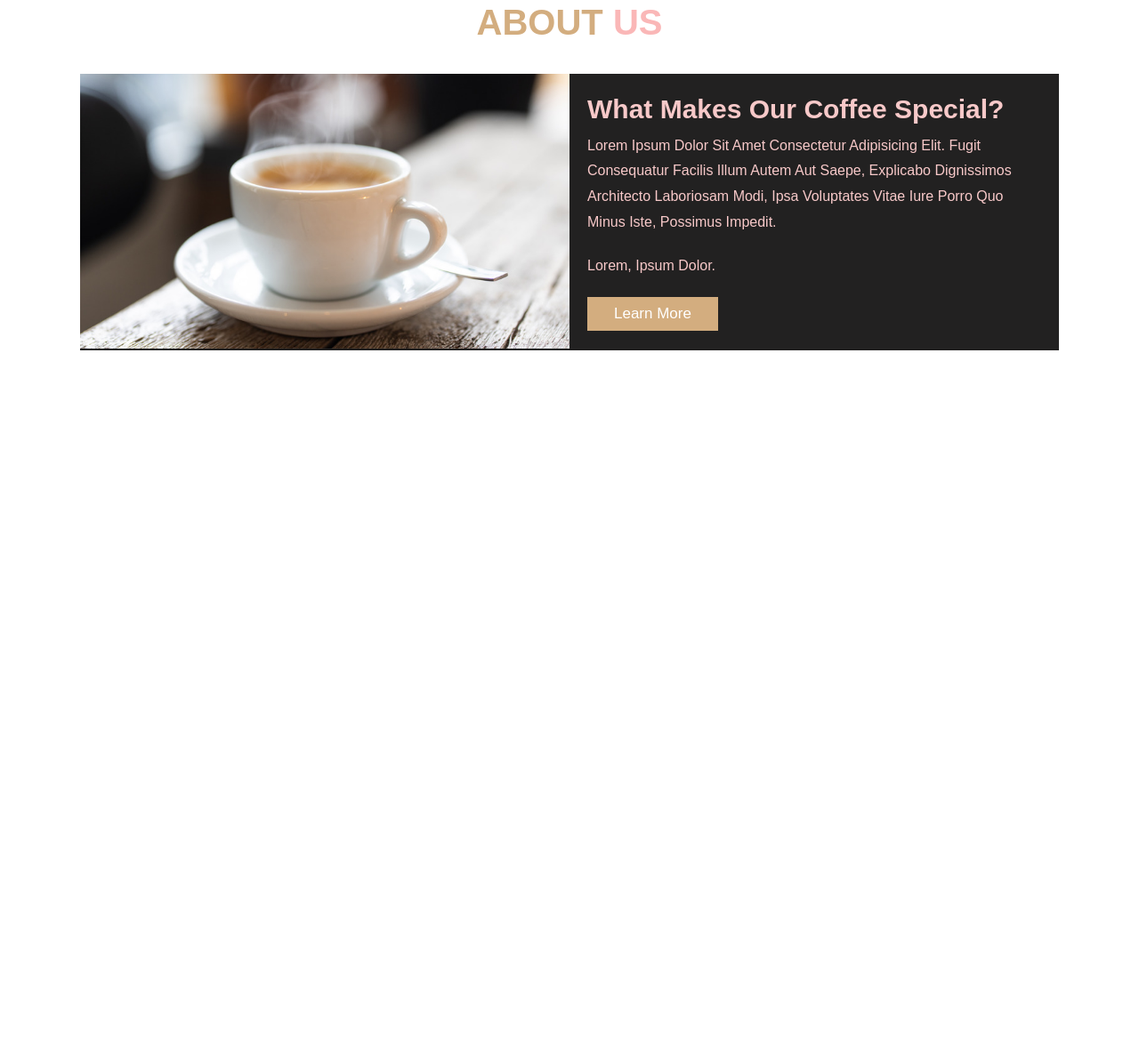
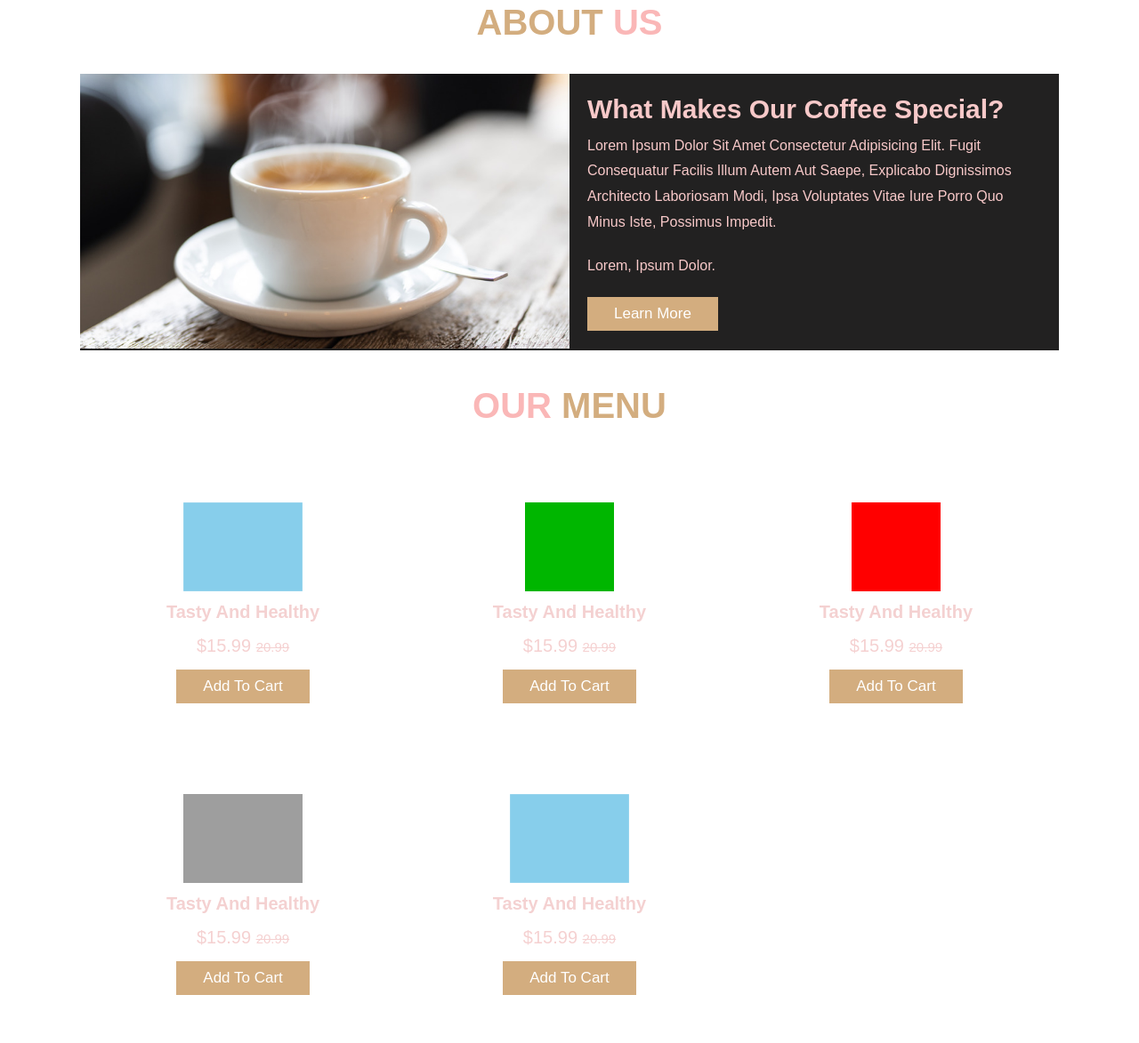
Before and after one commit to vladyslavJ/coffee-shop, a plain HTML site: page index.html in a window 1280 px wide. Shown: the part 817-1990 px from the top of the page at 89% size. Before the commit the page ends 1231 px from the top, so only its background shows below. Drawn offline with Linux system fonts and the light colour scheme; grey boxes are pictures that could not be loaded; a web font is replaced by a local one.

Commit message:
fixed some errors, added menu section

```diff
--- a/index.html
+++ b/index.html
@@ -108,6 +108,47 @@
 			</div>
 		</section>
 
+		<section class="menu" id="menu">
+			<h1 class="heading">our <span>menu</span></h1>
+			<div class="box-container">
+				<div class="box">
+					<img src="img/Blue.png" alt="" />
+					<h3>tasty and healthy</h3>
+					<div class="price">$15.99 <span>20.99</span></div>
+					<a href="#" class="btn">add to cart</a>
+				</div>
+
+				<div class="box">
+					<img src="img/Green.png" alt="" />
+					<h3>tasty and healthy</h3>
+					<div class="price">$15.99 <span>20.99</span></div>
+					<a href="#" class="btn">add to cart</a>
+				</div>
+
+				<div class="box">
+					<img src="img/Red.png" alt="" />
+					<h3>tasty and healthy</h3>
+					<div class="price">$15.99 <span>20.99</span></div>
+					<a href="#" class="btn">add to cart</a>
+				</div>
+
+				<div class="box">
+					<img src="img/Yellow.png" alt="" />
+					<h3>tasty and healthy</h3>
+					<div class="price">$15.99 <span>20.99</span></div>
+					<a href="#" class="btn">add to cart</a>
+				</div>
+
+				<div class="box">
+					<img src="img/Blue.png" alt="" />
+					<h3>tasty and healthy</h3>
+					<div class="price">$15.99 <span>20.99</span></div>
+					<a href="#" class="btn">add to cart</a>
+				</div>
+
+			</div>
+		</section>
+
 		<script src="./script.js"></script>
 	</body>
 </html>
--- a/style.css
+++ b/style.css
@@ -335,3 +335,44 @@ section {
 	padding: 1rem 0;
 	line-height: 1.8;
 }
+
+.menu .box-container {
+	display: grid;
+	grid-template-columns: repeat(auto-fit, minmax(30rem, 1fr));
+	gap: 1.5;
+}
+
+.menu .box-container .box {
+	padding: 5rem;
+	text-align: center;
+	border: var(--border);
+}
+
+.menu .box-container .box img {
+	height: 10rem;
+}
+
+.menu .box-container .box h3 {
+	color: #f4d1d1;
+	font-size: 2rem;
+	padding: 1rem 0;
+}
+
+.menu .box-container .box .price {
+	color: #f5d1d1;
+	font-size: 2rem;
+	padding: 0.5rem 0;
+}
+
+.menu .box-container .box .price span {
+	font-size: 1.5rem;
+	text-decoration: line-through;
+}
+
+.menu .box-container .box:hover {
+	background: #f5d1d1;
+}
+
+.menu .box-container .box:hover > * {
+	color: var(--black);
+}
```
